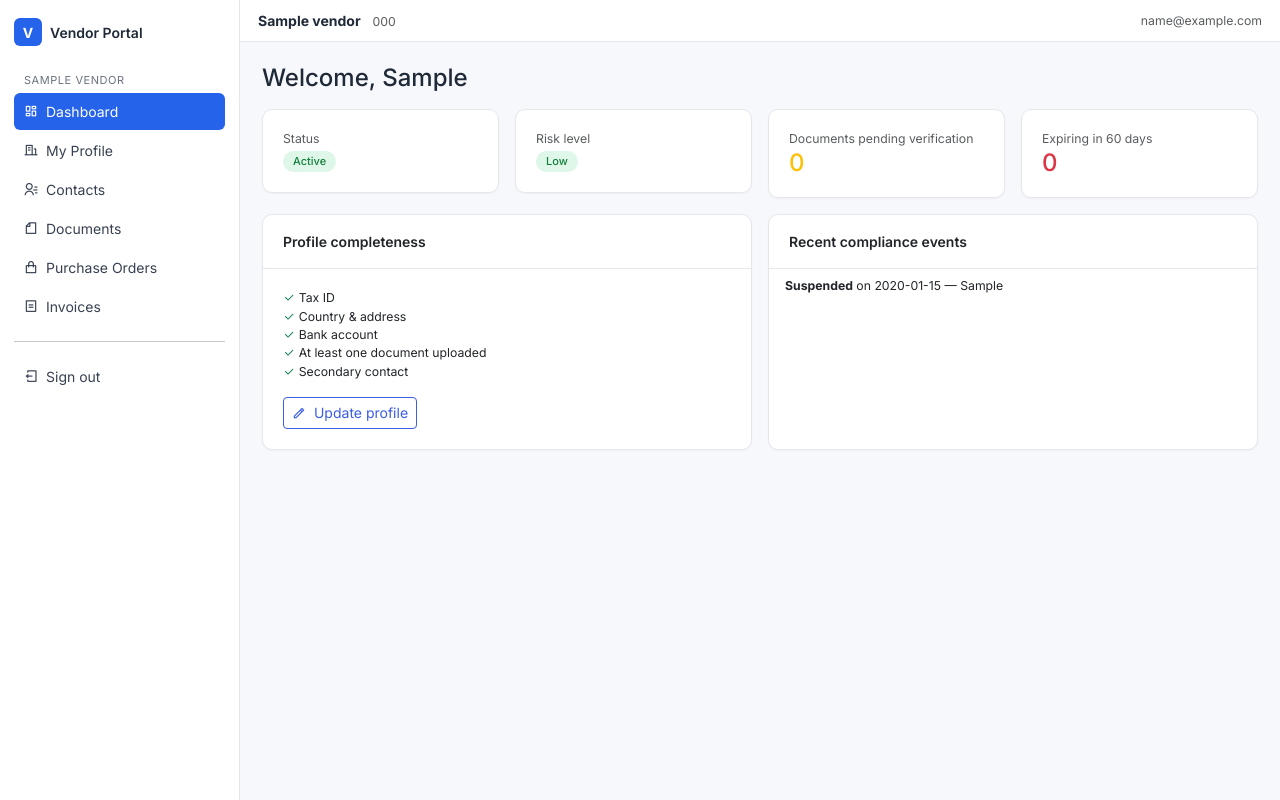
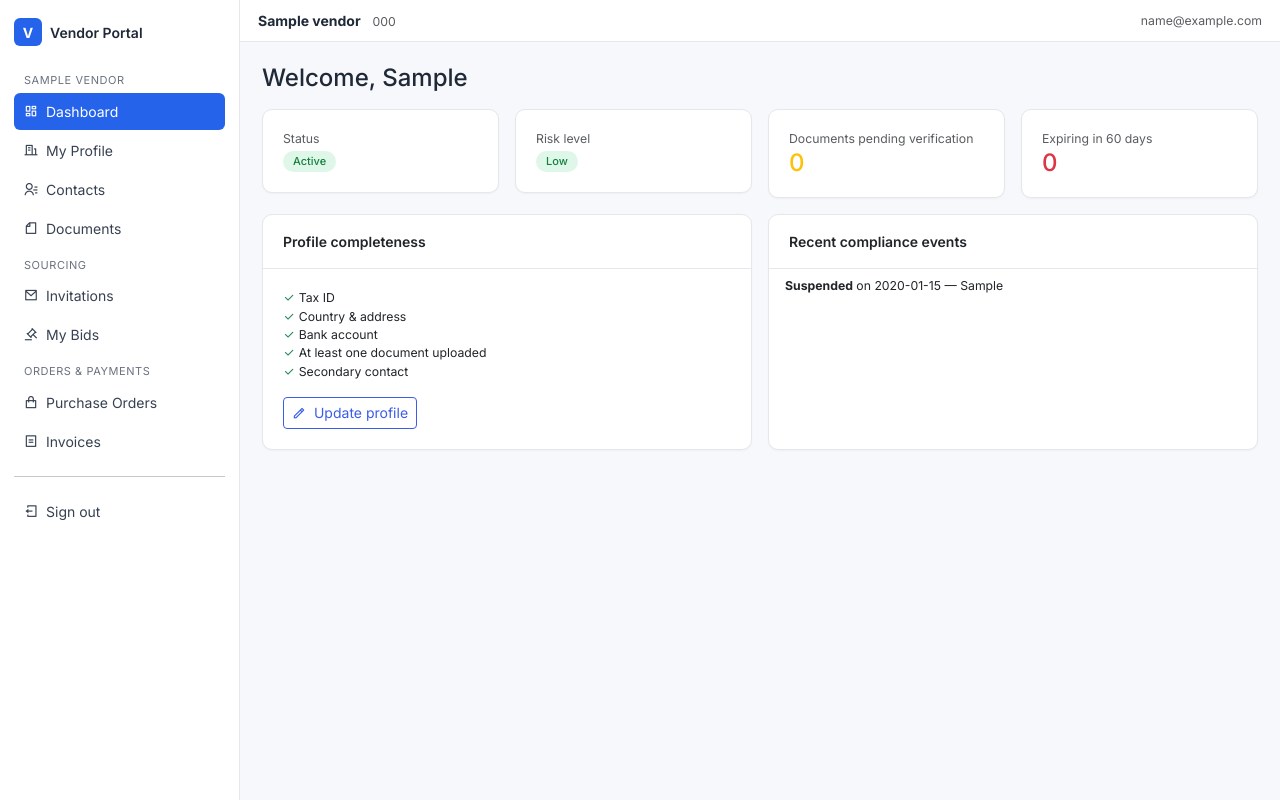
Before and after one commit to mnavaid925/NavPMS, a Django app: page /vendor-portal/ in a window 1280 px wide. Run offline with Django 4.2, Linux system fonts and the light colour scheme; a user stored in the database is signed in; tables that the repository leaves empty hold one stand-in row (values such as "Sample post"); some libraries are stand-ins or nearby versions.

Commit message:
feat(vendor_portal): add Sourcing section to sidebar (Invitations, My Bids)

```diff
--- a/templates/vendor_portal/base.html
+++ b/templates/vendor_portal/base.html
@@ -40,6 +40,12 @@
        href="{% url 'vendor_portal:contacts' %}"><i class="ri-contacts-line"></i> Contacts</a>
     <a class="nav-link {% if request.resolver_match.url_name == 'documents' %}active{% endif %}"
        href="{% url 'vendor_portal:documents' %}"><i class="ri-file-line"></i> Documents</a>
+    <div class="small-label">Sourcing</div>
+    <a class="nav-link {% if 'sourcing_invitations' in request.resolver_match.url_name|default:'' or request.resolver_match.url_name == 'sourcing_event_detail' %}active{% endif %}"
+       href="{% url 'vendor_portal:sourcing_invitations' %}"><i class="ri-mail-line"></i> Invitations</a>
+    <a class="nav-link {% if 'sourcing_my_bids' in request.resolver_match.url_name|default:'' or request.resolver_match.url_name == 'sourcing_bid_edit' or request.resolver_match.url_name == 'sourcing_bid_detail' %}active{% endif %}"
+       href="{% url 'vendor_portal:sourcing_my_bids' %}"><i class="ri-auction-line"></i> My Bids</a>
+    <div class="small-label">Orders &amp; Payments</div>
     <a class="nav-link {% if request.resolver_match.url_name == 'purchase_orders' %}active{% endif %}"
        href="{% url 'vendor_portal:purchase_orders' %}"><i class="ri-shopping-bag-line"></i> Purchase Orders</a>
     <a class="nav-link {% if request.resolver_match.url_name == 'invoices' %}active{% endif %}"
```
